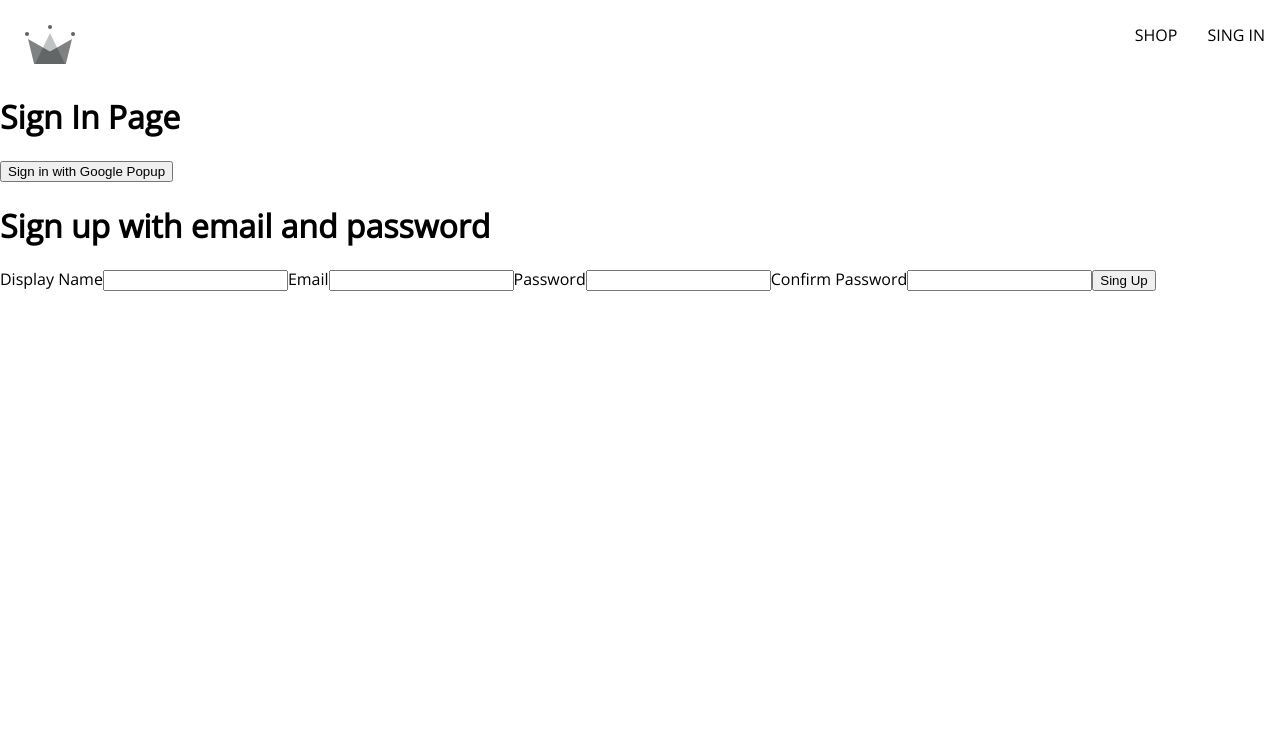
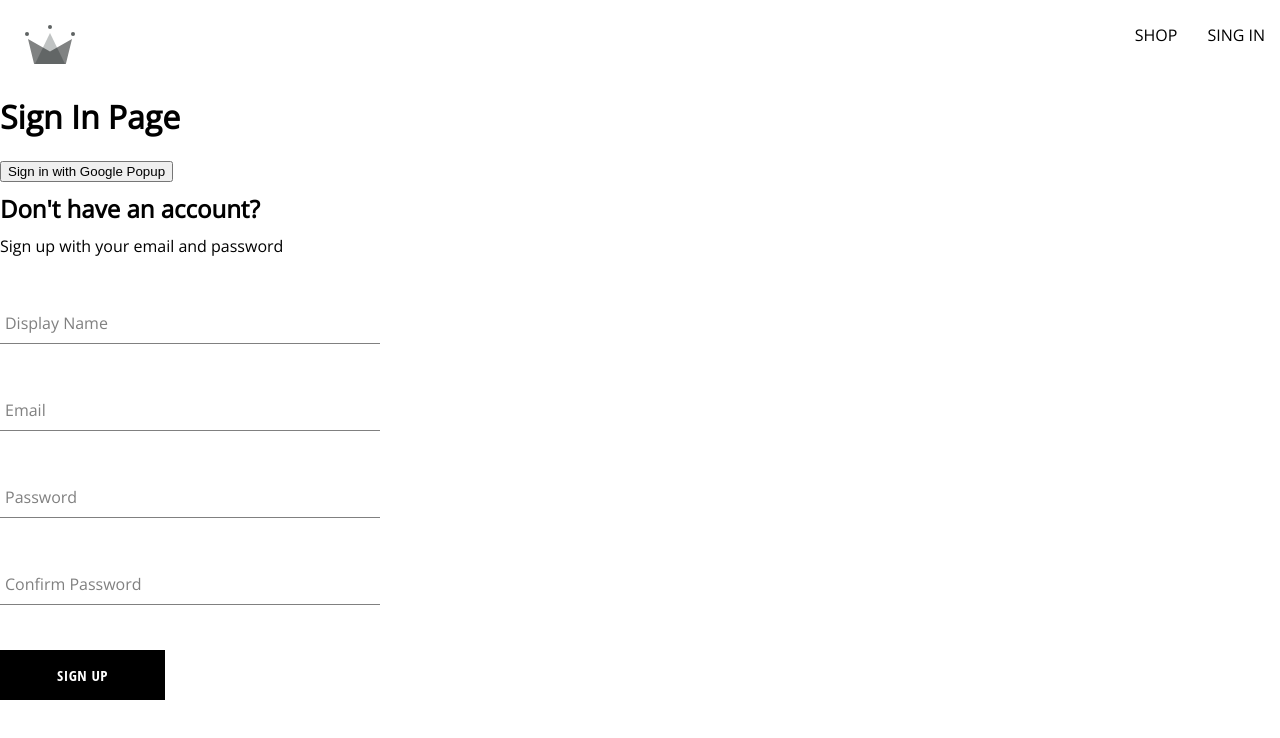
Before and after one commit to Darya-STRONG/CRWN-clothing, a React (Create React App) app: page /sign-in in a window 1280 px wide. Shown: the top 738 px of the page. Built offline with nearby package versions, Linux system fonts and the light colour scheme; a web font is replaced by a local one.

Commit message:
created sing up component, the form input component, button component

```diff
--- /dev/null
+++ b/src/components/button/button.component.jsx
@@ -0,0 +1,19 @@
+import './button.styles.scss';
+
+const BUTTON_TYPE_CLASSES = {
+  google: 'google-sign-in',
+  inverted: 'inverted',
+};
+
+const Button = ({ children, buttonType, ...otherProps }) => {
+  return (
+    <button
+      className={`button-container ${BUTTON_TYPE_CLASSES[buttonType]}`}
+      {...otherProps}
+    >
+      {children}
+    </button>
+  );
+};
+
+export default Button;
--- /dev/null
+++ b/src/components/button/button.styles.scss
@@ -0,0 +1,46 @@
+.button-container {
+    min-width: 165px;
+    width: auto;
+    height: 50px;
+    letter-spacing: 0.5px;
+    line-height: 50px;
+    padding: 0 35px 0 35px;
+    font-size: 15px;
+    background-color: black;
+    color: white;
+    text-transform: uppercase;
+    font-family: 'Open Sans Condensed';
+    font-weight: bolder;
+    border: none;
+    cursor: pointer;
+    display: flex;
+    justify-content: center;
+
+    &:hover {
+      background-color: white;
+      color: black;
+      border: 1px solid black;
+    }
+
+    &.google-sign-in {
+      background-color: #4285f4;
+      color: white;
+
+      &:hover {
+        background-color: #357ae8;
+        border: none;
+      }
+    }
+
+    &.inverted {
+      background-color: white;
+      color: black;
+      border: 1px solid black;
+
+      &:hover {
+        background-color: black;
+        color: white;
+        border: none;
+      }
+    }
+  }
--- /dev/null
+++ b/src/components/form-input/form-input.component.jsx
@@ -0,0 +1,20 @@
+import './form-input.styles.scss';
+
+const FormInput = ({ label, ...otherProps }) => {
+  return (
+    <div className='group'>
+      <input className='form-input' {...otherProps} />
+      {label && (
+        <label
+          className={`${
+            otherProps.value.length ? 'shrink' : ''
+          } form-input-label`}
+        >
+          {label}
+        </label>
+      )}
+    </div>
+  );
+};
+
+export default FormInput;
--- /dev/null
+++ b/src/components/form-input/form-input.styles.scss
@@ -0,0 +1,54 @@
+$sub-color: grey;
+$main-color: black;
+
+@mixin shrinkLabel {
+  top: -14px;
+  font-size: 12px;
+  color: $main-color;
+}
+
+.group {
+  position: relative;
+  margin: 45px 0;
+
+  .form-input {
+    background: none;
+    background-color: white;
+    color: $sub-color;
+    font-size: 18px;
+    padding: 10px 10px 10px 5px;
+    display: block;
+    width: 100%;
+    border: none;
+    border-radius: 0;
+    border-bottom: 1px solid $sub-color;
+    margin: 25px 0;
+
+    &:focus {
+      outline: none;
+    }
+
+    &:focus ~ .form-input-label {
+      @include shrinkLabel();
+    }
+  }
+
+  input[type='password'] {
+    letter-spacing: 0.3em;
+  }
+
+  .form-input-label {
+    color: $sub-color;
+    font-size: 16px;
+    font-weight: normal;
+    position: absolute;
+    pointer-events: none;
+    left: 5px;
+    top: 10px;
+    transition: 300ms ease all;
+
+    &.shrink {
+      @include shrinkLabel();
+    }
+  }
+}
--- a/src/components/sign-up-form/sign-up-form.component.js
+++ b/src/components/sign-up-form/sign-up-form.component.js
@@ -1,44 +1,105 @@
-import { useState } from "react";
+import { useState } from 'react';
+
+import FormInput from '../form-input/form-input.component';
+import Button from '../button/button.component';
+
+import {
+  createAuthUserWithEmailAndPassword,
+  createUserDocumentFromAuth,
+} from '../../utils/firebase/firebase.utils';
+
+import './sign-up-form.styles.scss';
 
 const defaultFormFields = {
   displayName: '',
   email: '',
   password: '',
-    confirmPassword:'',
-
-}
+  confirmPassword: '',
+};
 
 const SignUpForm = () => {
   const [formFields, setFormFields] = useState(defaultFormFields);
-    const {displayName, email, password, confirmPassword} = formFields;
+  const { displayName, email, password, confirmPassword } = formFields;
 
-    console.log(formFields);
+  const resetFormFields = () => {
+    setFormFields(defaultFormFields);
+  };
+
+  const handleSubmit = async (event) => {
+    event.preventDefault();
+
+    if (password !== confirmPassword) {
+      alert('passwords do not match');
+      return;
+    }
+
+    try {
+      const { user } = await createAuthUserWithEmailAndPassword(
+        email,
+        password
+      );
+
+      await createUserDocumentFromAuth(user, { displayName });
+      resetFormFields();
+    } catch (error) {
+      if (error.code === 'auth/email-already-in-use') {
+        alert('Cannot create user, email already in use');
+      } else {
+        console.log('user creation encountered an error', error);
+      }
+    }
+  };
 
   const handleChange = (event) => {
-        const {name, value} = event.target;
+    const { name, value } = event.target;
 
-        setFormFields({...formFields, [name]:value});
-    }
+    setFormFields({ ...formFields, [name]: value });
+  };
 
   return (
-        <div>
-            <h1>Sign up with email and password</h1>
-            <form onSubmit={()=>{}} action="">
+    <div className='sign-up-container'>
+      <h2>Don't have an account?</h2>
+      <span>Sign up with your email and password</span>
+      <form onSubmit={handleSubmit}>
+        <FormInput
+          label='Display Name'
+          type='text'
+          required
+          onChange={handleChange}
+          name='displayName'
+          value={displayName}
+        />
 
-                <label>Display Name</label>
-                <input type="text" required onChange={handleChange} name = 'displayName' value={displayName}/>
+        <FormInput
+          label='Email'
+          type='email'
+          required
+          onChange={handleChange}
+          name='email'
+          value={email}
+        />
 
-                <label>Email</label>
-                <input type="email"  required onChange={handleChange} name = 'email' value={email}/>
+        <FormInput
+          label='Password'
+          type='password'
+          required
+          onChange={handleChange}
+          name='password'
+          value={password}
+        />
 
-                <label>Password</label>
-                <input type="password"  required onChange={handleChange} name = 'password' value={password}/>
-
-                <label>Confirm Password</label>
-                <input type="password"  required onChange={handleChange} name = 'confirmPassword' value={confirmPassword}/>
-                <button type="submit">Sing Up</button>
+        <FormInput
+          label='Confirm Password'
+          type='password'
+          required
+          onChange={handleChange}
+          name='confirmPassword'
+          value={confirmPassword}
+        />
+        <Button type='submit'>Sign Up</Button>
       </form>
     </div>
-    )
-}
+  );
+};
+
 export default SignUpForm;
--- /dev/null
+++ b/src/components/sign-up-form/sign-up-form.styles.scss
@@ -0,0 +1,9 @@
+.sign-up-container {
+    display: flex;
+    flex-direction: column;
+    width: 380px;
+
+    h2 {
+      margin: 10px 0;
+    }
+  }
--- a/src/routes/sign-in/sign-in.component.jsx
+++ b/src/routes/sign-in/sign-in.component.jsx
@@ -1,21 +1,21 @@
 import {
   signInWithGooglePopup,
-    createUserProfileDocument,
-  } from '../../utils/firebase/firebase.utils.jsx';
+  createUserDocumentFromAuth,
+} from '../../utils/firebase/firebase.utils';
 
-import SignUpForm from '../../components/sign-up-form/sign-up-form.component.js';
+import SignUpForm from '../../components/sign-up-form/sign-up-form.component';
 
 const SignIn = () => {
   const logGoogleUser = async () => {
-      const response = await signInWithGooglePopup();
-      createUserProfileDocument(response);
+    const { user } = await signInWithGooglePopup();
+    const userDocRef = await createUserDocumentFromAuth(user);
   };
 
   return (
     <div>
       <h1>Sign In Page</h1>
       <button onClick={logGoogleUser}>Sign in with Google Popup</button>
-        <SignUpForm/>
+      <SignUpForm />
     </div>
   );
 };
--- a/src/utils/firebase/firebase.utils.jsx
+++ b/src/utils/firebase/firebase.utils.jsx
@@ -6,29 +6,56 @@
   GoogleAuthProvider,
   createUserWithEmailAndPassword,
 } from 'firebase/auth';
+import { getFirestore, doc, getDoc, setDoc } from 'firebase/firestore';
 
 const firebaseConfig = {
-  apiKey: 'AIzaSyDDU4V-_QV3M8GyhC9SVieRTDM4dbiT0Yk',
-  authDomain: 'crwn-clothing-db-98d4d.firebaseapp.com',
-  projectId: 'crwn-clothing-db-98d4d',
-  storageBucket: 'crwn-clothing-db-98d4d.appspot.com',
-  messagingSenderId: '626766232035',
-  appId: '1:626766232035:web:506621582dab103a4d08d6',
+  apiKey: "AIzaSyA7kht6R3JFxfiQWu0QxQlluPKAk44zyhI",
+  authDomain: "crwn-clothind-db-a8dea.firebaseapp.com",
+  projectId: "crwn-clothind-db-a8dea",
+  storageBucket: "crwn-clothind-db-a8dea.appspot.com",
+  messagingSenderId: "215497569048",
+  appId: "1:215497569048:web:5f6646b9480a75c20ea46d"
 };
 
 const firebaseApp = initializeApp(firebaseConfig);
 
-const provider = new GoogleAuthProvider();
+const googleProvider = new GoogleAuthProvider();
 
-provider.setCustomParameters({
+googleProvider.setCustomParameters({
   prompt: 'select_account',
 });
 
-export const createUserProfileDocument = async (userAuth, additionalData) => {
-  if (!userAuth) return;
+export const auth = getAuth();
+export const signInWithGooglePopup = () => signInWithPopup(auth, googleProvider);
+export const signInWithGoogleRedirect = () => signInWithRedirect(auth, googleProvider);
 
-  console.log(userAuth);
+export const db = getFirestore();
+
+export const createUserDocumentFromAuth = async (userAuth) => {
+  if(!userAuth) return;
+  const userDocRef = doc(db, 'users', userAuth.uid);
+
+  const userSnapshot = await getDoc(userDocRef);
+
+  if (!userSnapshot.exists()) {
+    const { displayName, email } = userAuth;
+    const createdAt = new Date();
+
+    try {
+      await setDoc(userDocRef, {
+        displayName,
+        email,
+        createdAt,
+      });
+    } catch (error) {
+      console.log('error creating the user', error.message);
+    }
+  }
+
+  return userDocRef;
 };
 
-export const auth = getAuth();
-export const signInWithGooglePopup = () => signInWithPopup(auth, provider);
+export const createAuthUserWithEmailAndPassword = async(email,password) => {
+  if(!email || !password) return;
+  createUserWithEmailAndPassword(auth, email , password)
+};
```
Lines whose indentation alone changed are shown as unchanged.
